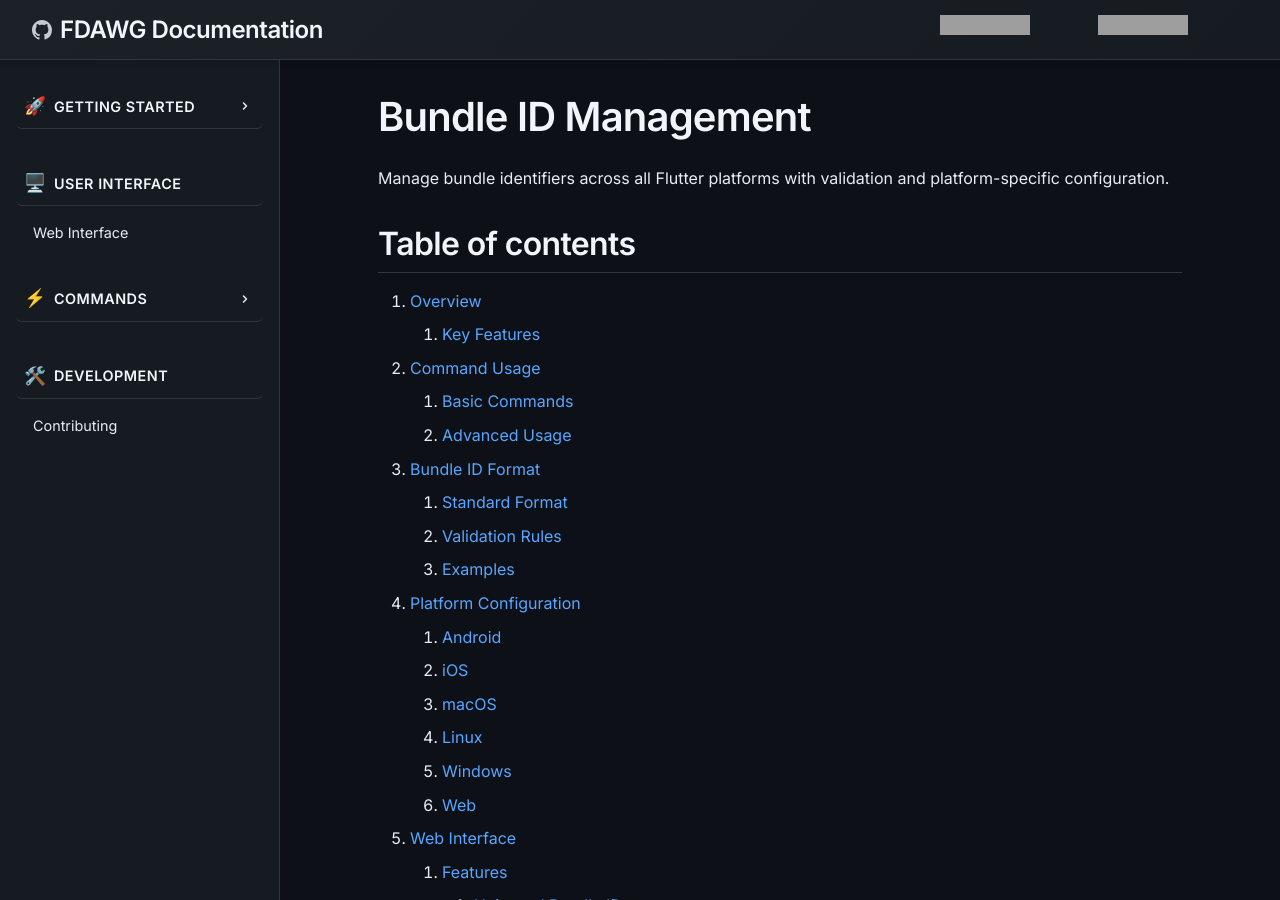
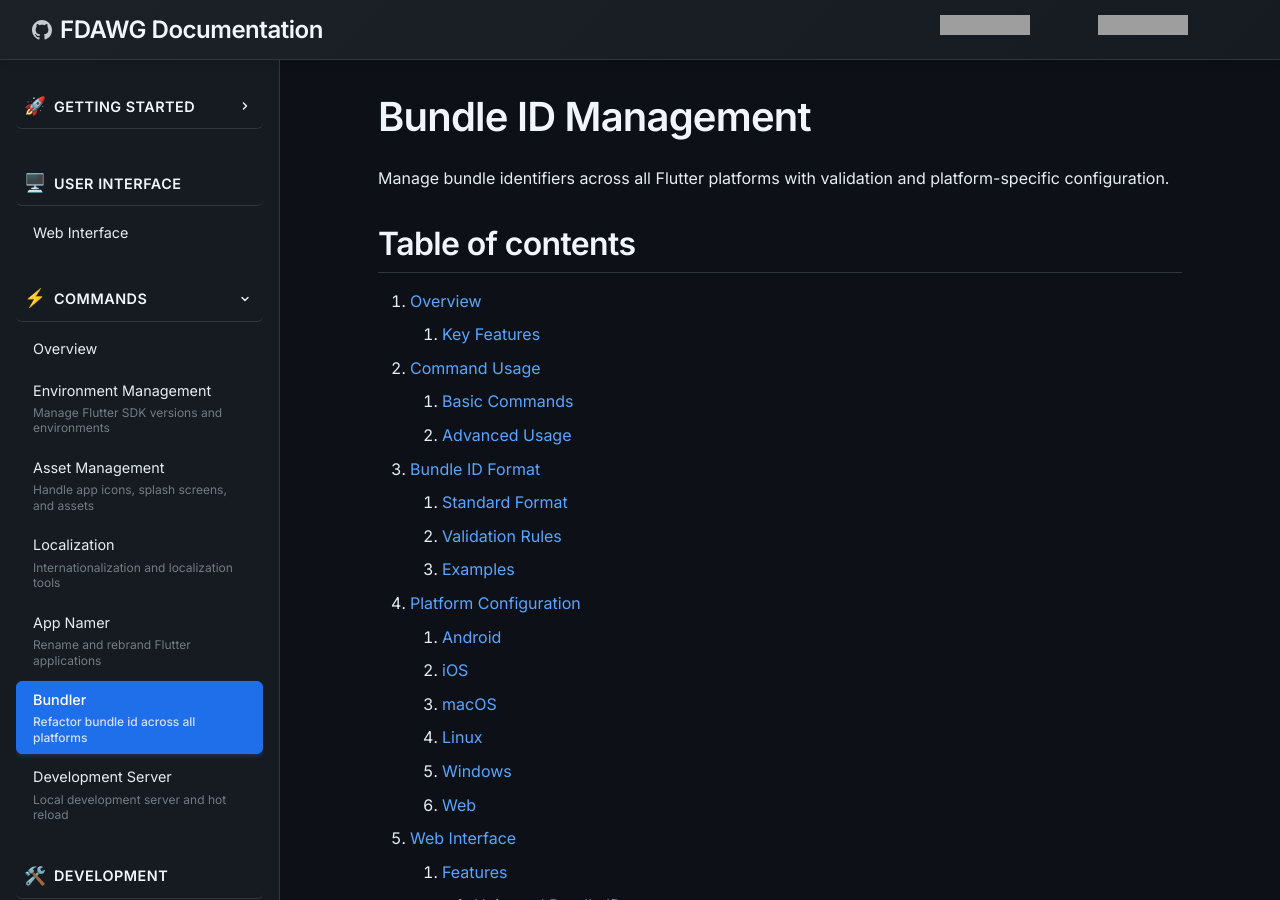
Before and after one commit to Jerinji2016/fdawg, a Jekyll site: the page built from docs/commands/bundler.md, in a window 1280 px wide and 900 px high. Built offline with Jekyll 4.4.1, drawn with Linux system fonts in a browser that asks for light colours; grey boxes are pictures that could not be loaded.

Commit message:
fix: navigation issue in docs

```diff
--- a/docs/commands/bundler.md
+++ b/docs/commands/bundler.md
@@ -1,8 +1,10 @@
 ---
 layout: default
 title: Bundle ID Management
-parent: Commands
+parent: Command Reference
 nav_order: 5
+description: Manage bundle ids across all platforms
+permalink: /commands/bundler/
 ---
 
 # Bundle ID Management
```
Also changed, not shown: docs/commands/server.md (+1 -1 lines).
